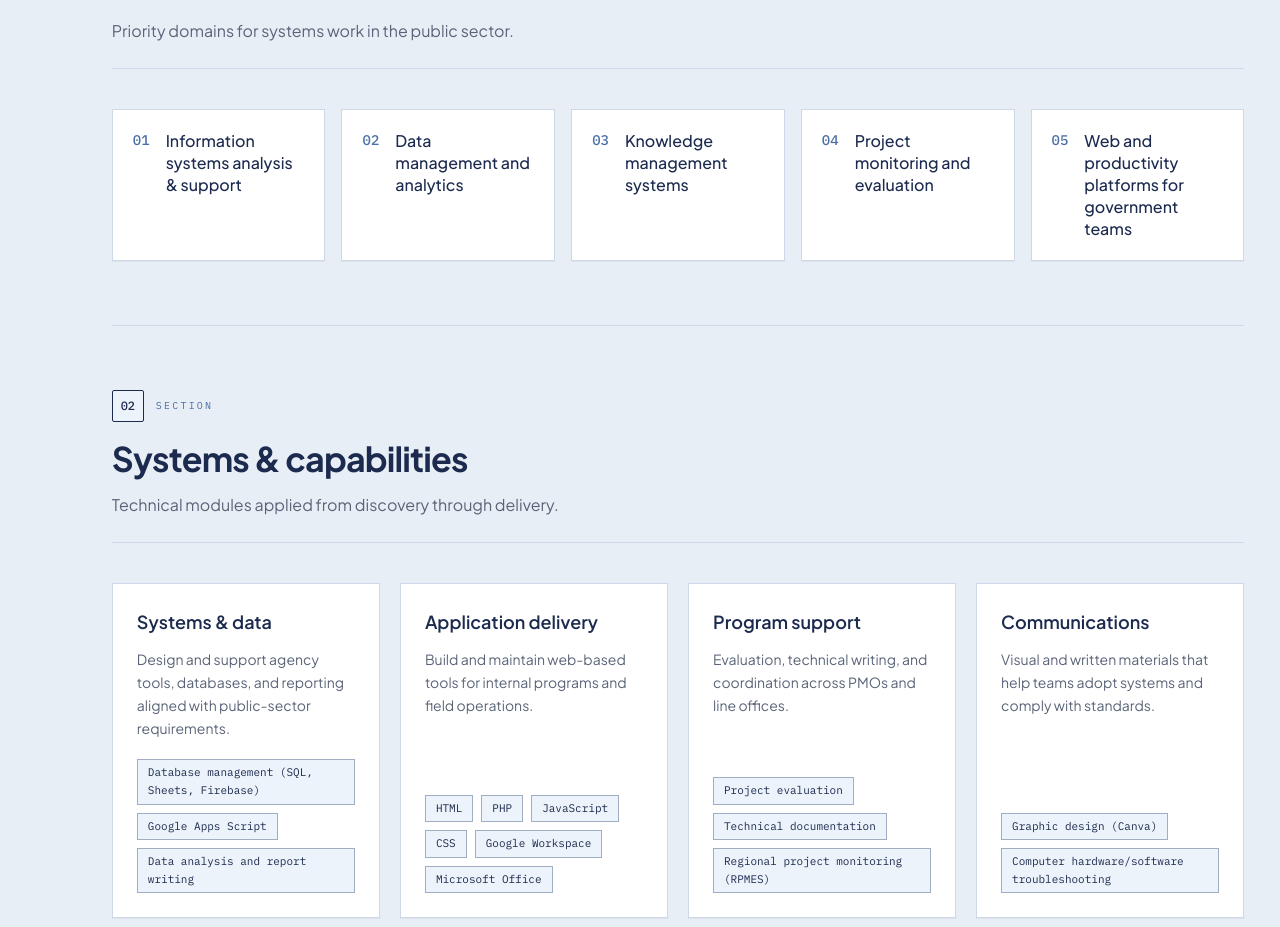
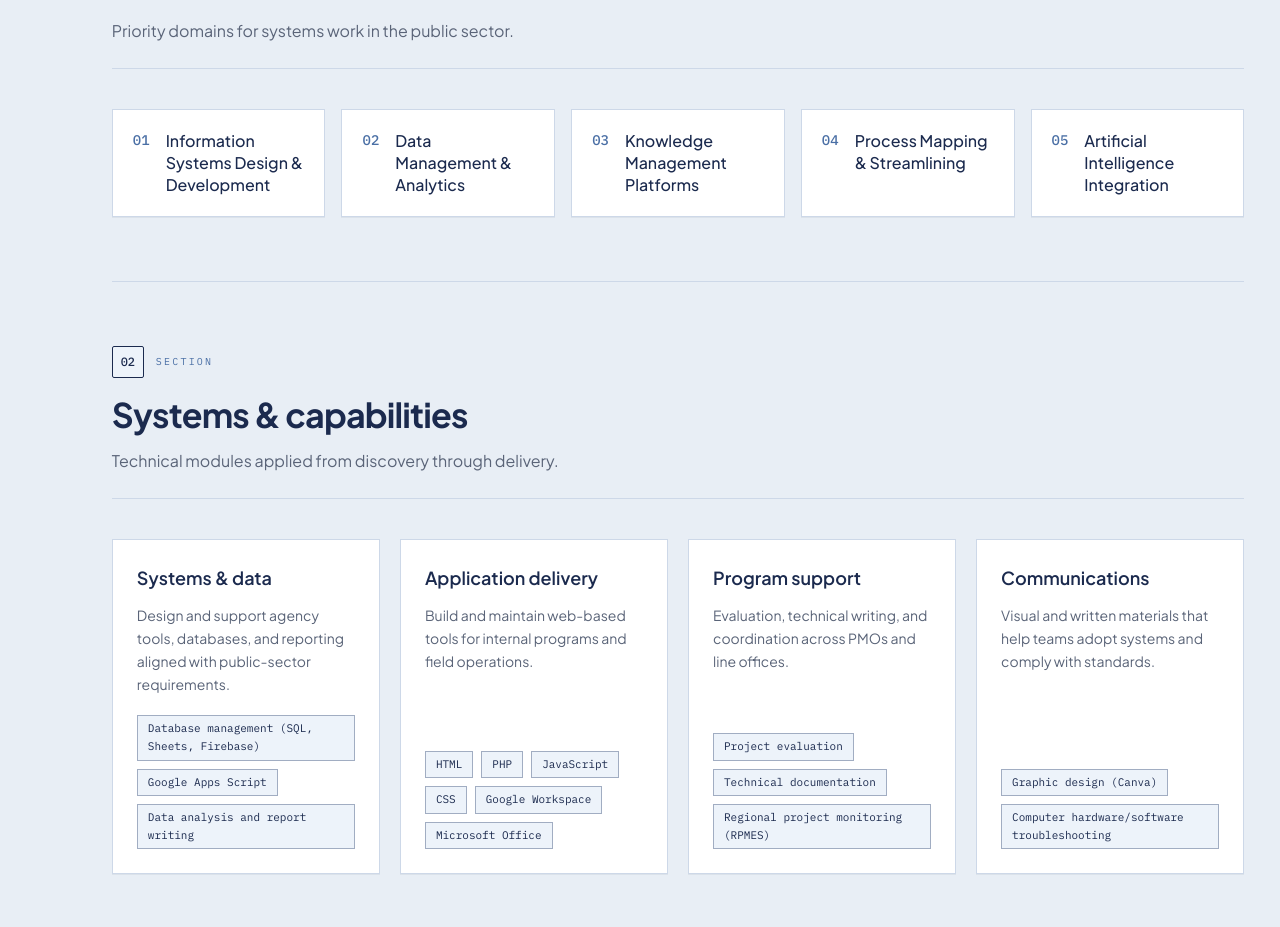
Before and after one commit to josesgpadasas/jepadasas-portfolio, a Next.js app in the folder frontend/: page / in a window 1280 px wide. Shown: the part 925-1852 px from the top of the page. Built offline with nearby package versions, Linux system fonts and the light colour scheme.

Commit message:
Update Current focus section bullets in profile data.

```diff
--- a/frontend/src/data/portfolio/profile.ts
+++ b/frontend/src/data/portfolio/profile.ts
@@ -26,12 +26,13 @@ const raw: Omit<PortfolioProfile, 'projects'> = {
       href: 'https://www.linkedin.com/in/joseph-padasas-64057b26b',
     },
   ],
+  /** "Current focus" section — edit strings below (order = display order). */
   focusAreas: compactStrings([
-    'Information systems analysis & support',
-    'Data management and analytics',
-    'Knowledge management systems',
-    'Project monitoring and evaluation',
-    'Web and productivity platforms for government teams',
+    'Information Systems Design & Development',
+    'Data Management & Analytics',
+    'Knowledge Management Platforms',
+    'Process Mapping & Streamlining',
+    'Artificial Intelligence Integration',
   ]),
   capabilities: [
     {
```
